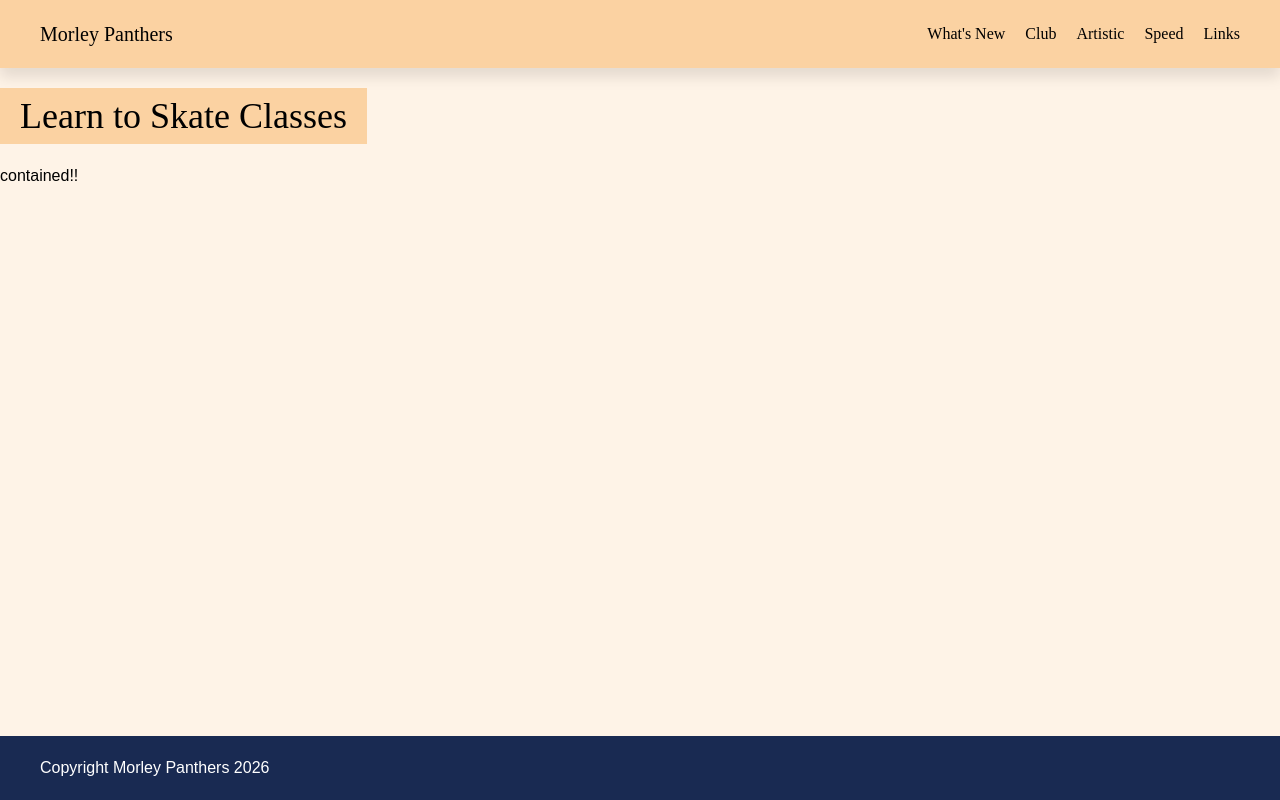
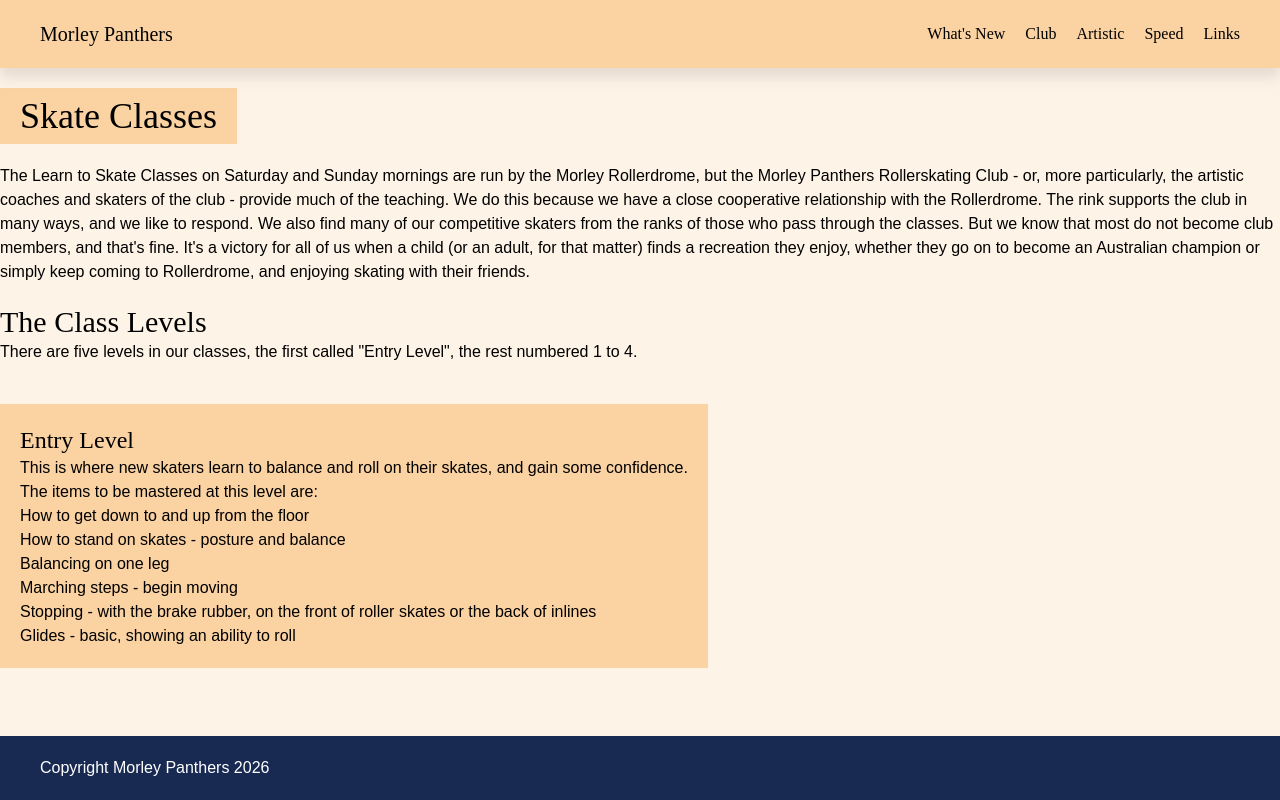
Before and after one commit to laurenpudz/morleyPanthersWebsite, a SvelteKit app: page /club/classes in a window 1280 px wide. Built offline with nearby package versions, Linux system fonts and the light colour scheme; a web font is replaced by a local one.

Commit message:
eepy going to eeps

```diff
--- a/src/routes/club/classes/+page.svelte
+++ b/src/routes/club/classes/+page.svelte
@@ -1,7 +1,40 @@
 <script lang="ts">
-    import BasicPageWrapper from "../../../components/basicPageWrapper.svelte";
+	import BasicPageWrapper from '../../../components/basicPageWrapper.svelte';
 </script>
 
-<BasicPageWrapper title="Learn to Skate Classes">
-    <p>contained!!</p>
+<BasicPageWrapper title="Skate Classes">
+	<p>
+		The Learn to Skate Classes on Saturday and Sunday mornings are run by the Morley Rollerdrome,
+		but the Morley Panthers Rollerskating Club - or, more particularly, the artistic coaches and
+		skaters of the club - provide much of the teaching. We do this because we have a close
+		cooperative relationship with the Rollerdrome. The rink supports the club in many ways, and we
+		like to respond. We also find many of our competitive skaters from the ranks of those who pass
+		through the classes. But we know that most do not become club members, and that's fine. It's a
+		victory for all of us when a child (or an adult, for that matter) finds a recreation they enjoy,
+		whether they go on to become an Australian champion or simply keep coming to Rollerdrome, and
+		enjoying skating with their friends.
+	</p>
+	<p class="font-heading text-3xl pt-5">The Class Levels</p>
+	<p>
+		There are five levels in our classes, the first called "Entry Level", the rest numbered 1 to 4.
+	</p>
+
+	<div class="flex gap-5 flex-wrap pt-10">
+		<div class="bg-neutral-dark p-5">
+			<p class="font-heading text-2xl">Entry Level</p>
+			<p>
+				This is where new skaters learn to balance and roll on their skates, and gain some
+				confidence. <br/>
+                The items to be mastered at this level are:
+			</p>
+            <ul>
+                <li>How to get down to and up from the floor</li>
+                <li>How to stand on skates - posture and balance</li>
+                <li>Balancing on one leg</li>
+                <li>Marching steps - begin moving</li>
+                <li>Stopping - with the brake rubber, on the front of roller skates or the back of inlines</li>
+                <li>Glides - basic, showing an ability to roll</li>
+            </ul>
+		</div>
+	</div>
 </BasicPageWrapper>
```
